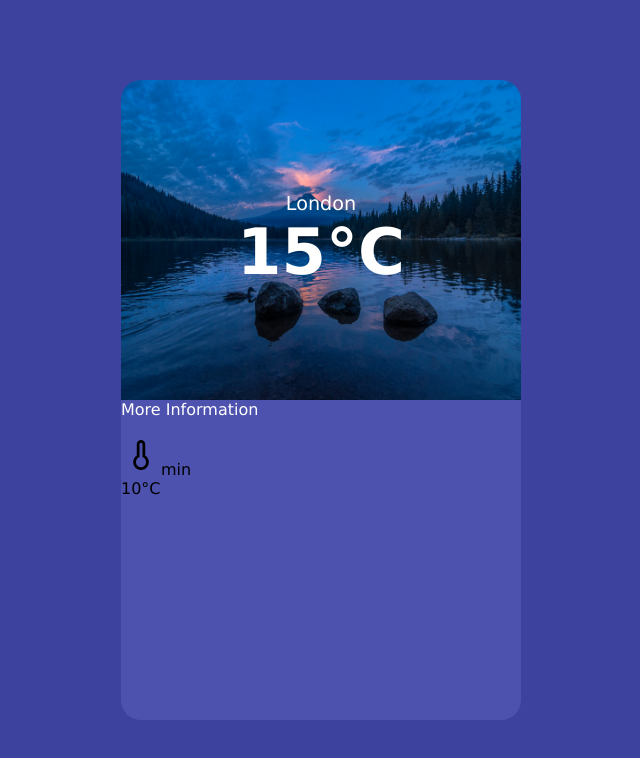
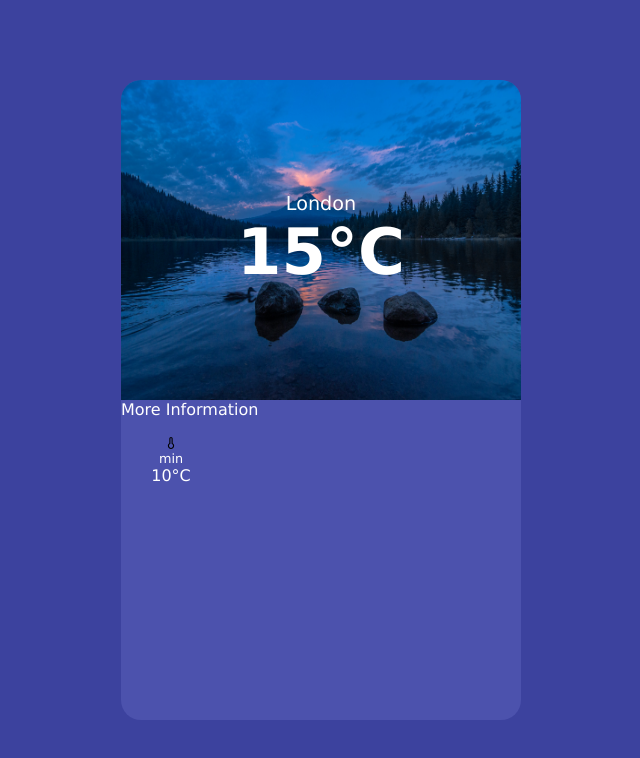
Before and after one commit to dhruvtrip/visual-weather-app, an Angular app: page / in a window 1280 px wide. Shown: the top 758 px of the page, without its empty margins (319-959 px from the left). Built offline with nearby package versions, Linux system fonts and the light colour scheme.

Commit message:
adjust more-info block style and placement

```diff
--- a/src/styles.css
+++ b/src/styles.css
@@ -93,4 +93,32 @@ body {
 }
 
 .info-block {
+  width: 50%;
+  display: flex;
+  flex-direction: row;
 }
+
+.info-block-label {
+  width: 50%;
+  display: flex;
+  flex-direction: column;
+  justify-content: center;
+  align-items: center;
+}
+
+.info-block-label img {
+  width: 1em;
+}
+
+.info-block-label span {
+  color: var(--white);
+  font-size: 0.8em;
+}
+
+.info-block-value {
+  width: 50%;
+  display: flex;
+  justify-content: flex-start;
+  align-items: center;
+  color: var(--white);
+}
```
